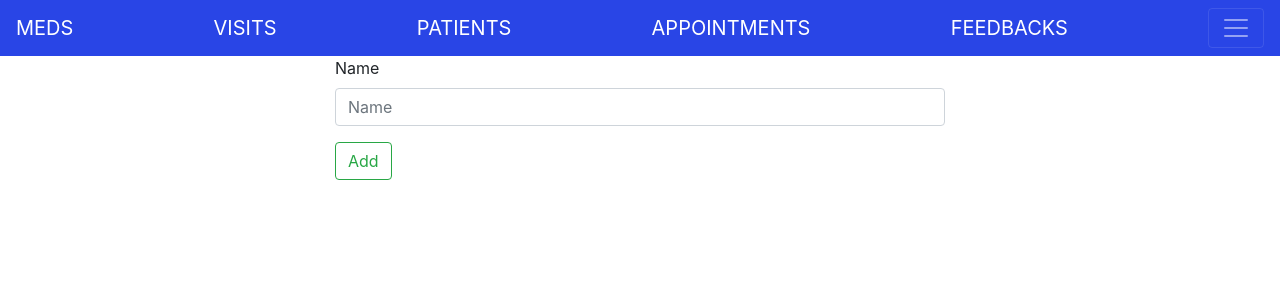
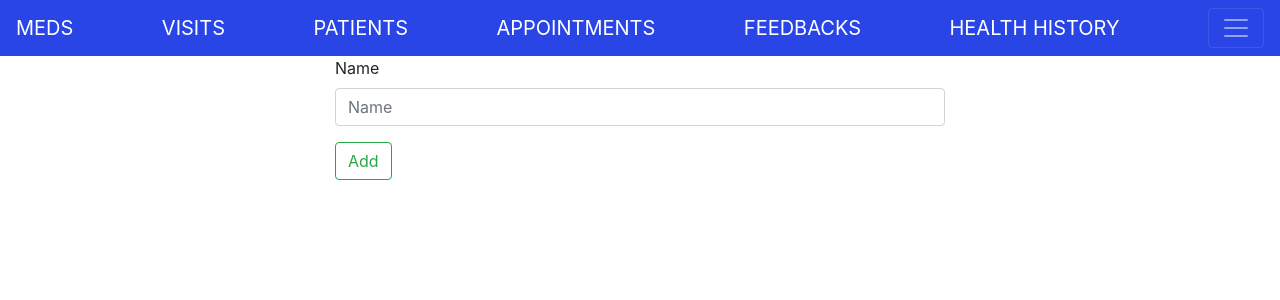
Before and after one commit to ngetichnicholas/Meds, a Django app: page /add_drug in a window 1280 px wide. Shown: the top 300 px of the page. Run offline with Django 3.2, Linux system fonts and the light colour scheme; some libraries are stand-ins or nearby versions.

Commit message:
Update urls

```diff
--- a/clinic_app/templates/navbar.html
+++ b/clinic_app/templates/navbar.html
@@ -4,6 +4,7 @@
   <a href="{% url 'home' %}" class="navbar-brand">PATIENTS</a>
   <a href="{% url 'home' %}" class="navbar-brand">APPOINTMENTS</a>
   <a href="{% url 'feedback' %}" class="navbar-brand">FEEDBACKS</a>
+  <a href="{% url 'history' %}" class="navbar-brand">HEALTH HISTORY</a>
   <button type="button" class="navbar-toggler" data-toggle="collapse" data-target="#navbarCollapse">
       <span class="navbar-toggler-icon"></span>
   </button>
--- a/clinic_app/urls.py
+++ b/clinic_app/urls.py
@@ -14,7 +14,11 @@ urlpatterns = [
   path('add_appointment', app_views.add_appointment,name='add_appointment'),
   path('add_prescription', app_views.add_prescription,name='add_prescription'),
   path('add_drug', app_views.add_drug,name='add_drug'),
+
   path('add_health_history', app_views.add_health_history,name='add_health_history'),
+  path('history', app_views.history,name='history'),
+  path('update_history/<int:history_id>', app_views.update_history,name='update_history'),
+  path('delete_history/<int:history_id>', app_views.delete_history,name='delete_history'),
 
   path('add_feedback', app_views.add_feedback,name='add_feedback'),
   path('feedback', app_views.feedback,name='feedback'),
@@ -25,10 +29,4 @@ urlpatterns = [
   path('visits', app_views.visits,name='visits'),
   path('update_visit/<int:visit_id>', app_views.update_visit,name='update_visit'),
   path('delete_visit/<int:visit_id>', app_views.delete_visit,name='delete_visit'),
-
-
-
-
-
-
 ]
```
